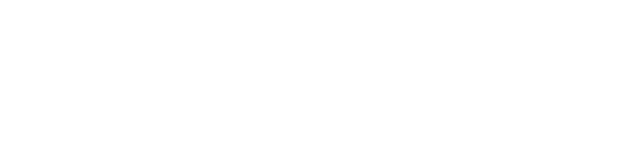
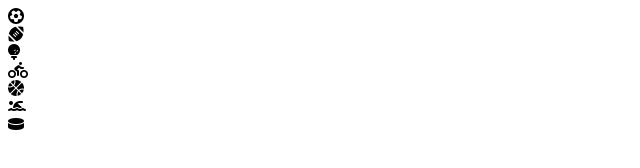
Before and after one commit to Borub-ar/DraggableSlider, a plain HTML site: page index.html in a window 1280 px wide. Shown: the whole page, without its empty margins (0-640 px from the left). Drawn offline with Linux system fonts and the light colour scheme.

Commit message:
Add HTML structure

```diff
--- a/index.html
+++ b/index.html
@@ -5,7 +5,41 @@
     <meta name="viewport" content="width=device-width, initial-scale=1.0" />
     <title>Document</title>
     <link rel="stylesheet" href="styles.css" />
+    <link
+      rel="stylesheet"
+      href="https://cdnjs.cloudflare.com/ajax/libs/font-awesome/6.5.2/css/all.min.css"
+      integrity="sha512-SnH5WK+bZxgPHs44uWIX+LLJAJ9/2PkPKZ5QiAj6Ta86w+fsb2TkcmfRyVX3pBnMFcV7oQPJkl9QevSCWr3W6A=="
+      crossorigin="anonymous"
+      referrerpolicy="no-referrer"
+    />
     <script src="./app.js" defer></script>
   </head>
-  <body></body>
+
+  <body>
+    <div class="slider">
+      <div class="slider-inner">
+        <div class="slide-img">
+          <i class="fas fa-futbol"></i>
+        </div>
+        <div class="slide-img">
+          <i class="fas fa-football-ball"></i>
+        </div>
+        <div class="slide-img">
+          <i class="fas fa-golf-ball"></i>
+        </div>
+        <div class="slide-img">
+          <i class="fas fa-biking"></i>
+        </div>
+        <div class="slide-img">
+          <i class="fas fa-basketball-ball"></i>
+        </div>
+        <div class="slide-img">
+          <i class="fas fa-swimmer"></i>
+        </div>
+        <div class="slide-img">
+          <i class="fas fa-hockey-puck"></i>
+        </div>
+      </div>
+    </div>
+  </body>
 </html>
```
